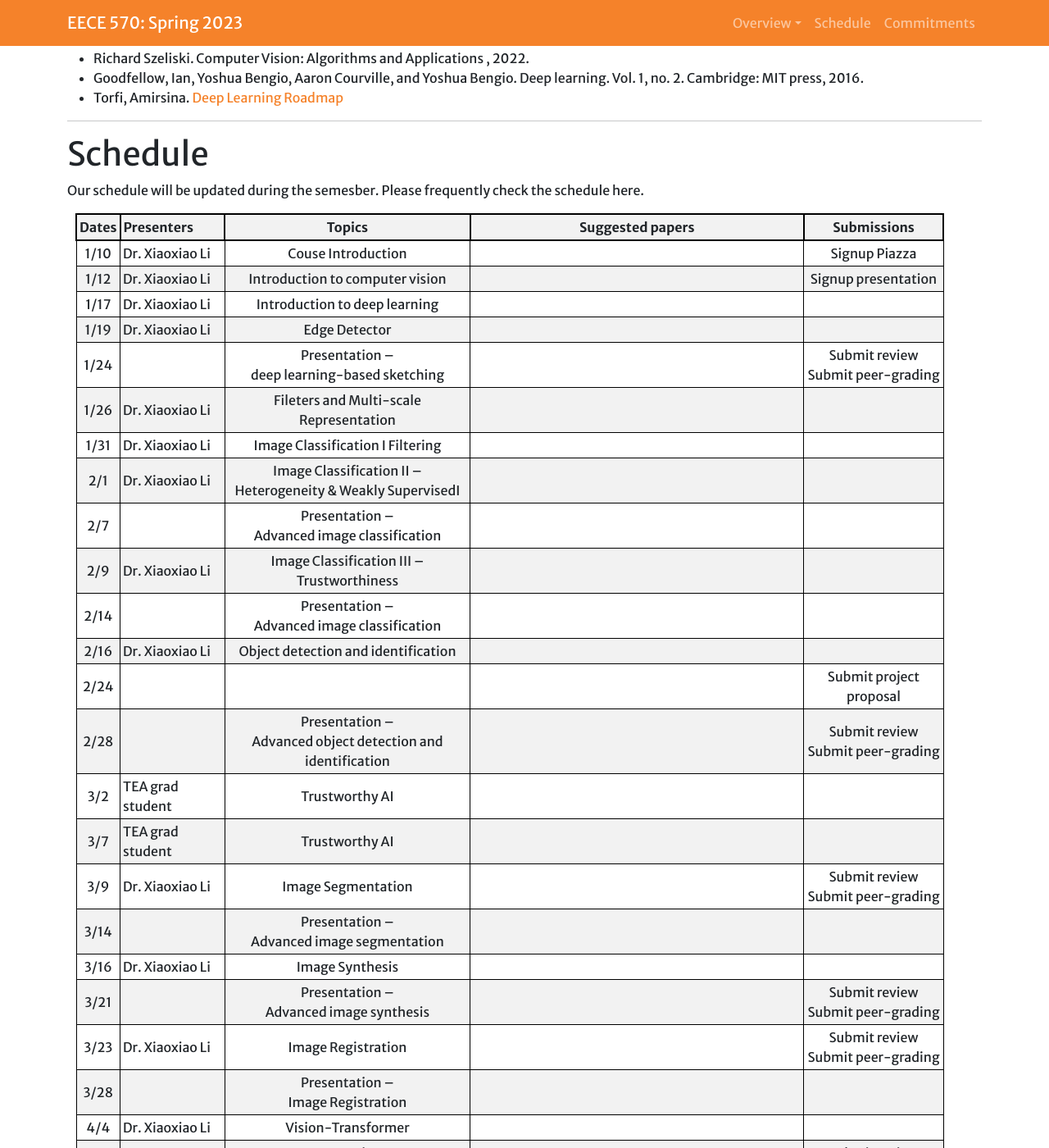
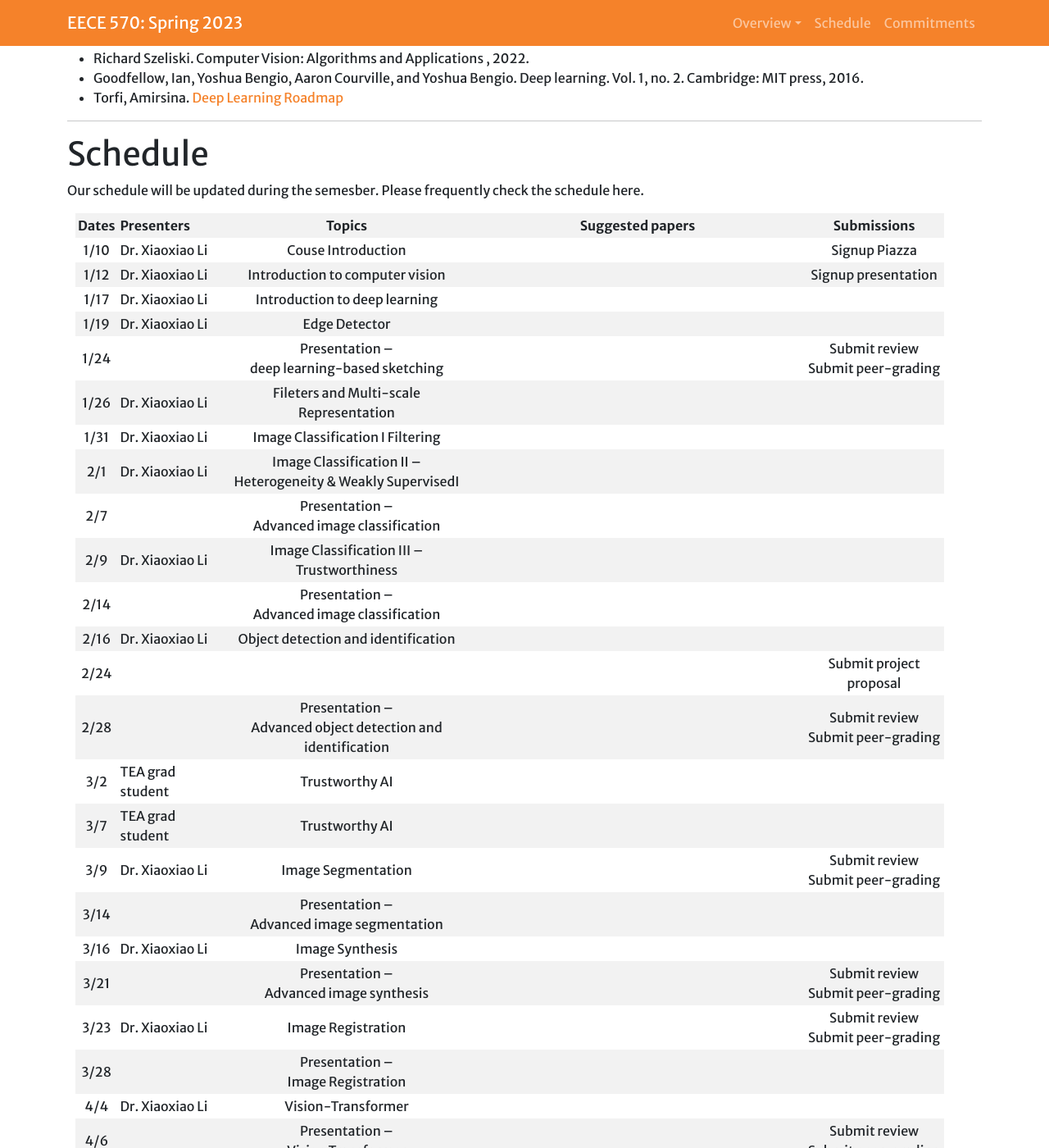
Before and after one commit to xxlya/EECE-570, a Jekyll site: the page built from index.md, in a window 1280 px wide and 1400 px high, scrolled down 2050 px. Shown: the whole window at 82% size. Built offline with Jekyll 4.4.1, drawn with Linux system fonts in a browser that asks for light colours; a script that is not in the unit is left out; our own code applies the rules of GitHub Pages for plain Markdown files.

Commit message:
Update main.css

```diff
--- a/assets/css/main.css
+++ b/assets/css/main.css
@@ -99,12 +99,12 @@ table{
 table th{
 	padding: 3px;
   background-color: var(--light-bg);
-  border:2px solid #000000;
+  /*  border:2px solid #000000; */
 }
 
 table td{
 	padding: 3px;
-  border:1px solid #000000;
+  /*  border:1px solid #000000; */
 }
 
 /* https://www.w3schools.com/css/tryit.asp?filename=trycss_table_striped */
```
